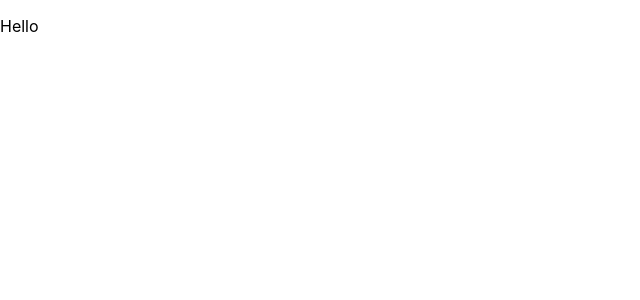
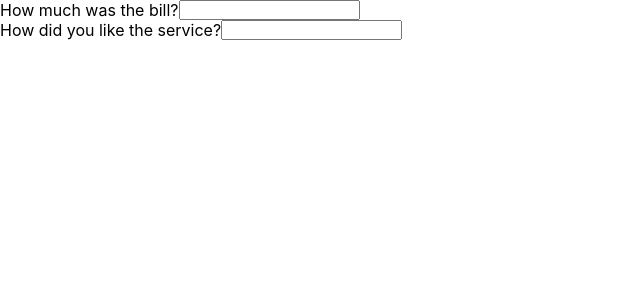
Before and after one commit to satyamkale27/Tip-calculator, a React (Create React App) app: page / in a window 1280 px wide. Shown: the top 300 px of the page, without its empty margins (0-640 px from the left). Built offline with nearby package versions, Linux system fonts and the light colour scheme.

Commit message:
added some html

```diff
--- a/src/App.js
+++ b/src/App.js
@@ -1,9 +1,31 @@
 function App() {
   return (
     <div>
-      <p>Hello</p>
+      <Form />
     </div>
   );
+
+  function Form() {
+    return (
+      <div>
+        <div>
+          <div>
+            <form className="table">
+              <p>How much was the bill?</p>
+              <input type="text"></input>
+            </form>
+          </div>
+
+          <div>
+            <form className="table">
+              <p>How did you like the service?</p>
+              <input type="text"></input>
+            </form>
+          </div>
+        </div>
+      </div>
+    );
+  }
 }
 
 export default App;
--- a/src/index.css
+++ b/src/index.css
@@ -1,13 +1,21 @@
+* {
+  margin: 0;
+  padding: 0;
+  box-sizing: border-box;
+}
 body {
   margin: 0;
-  font-family: -apple-system, BlinkMacSystemFont, 'Segoe UI', 'Roboto', 'Oxygen',
-    'Ubuntu', 'Cantarell', 'Fira Sans', 'Droid Sans', 'Helvetica Neue',
+  font-family: -apple-system, BlinkMacSystemFont, "Segoe UI", "Roboto", "Oxygen",
+    "Ubuntu", "Cantarell", "Fira Sans", "Droid Sans", "Helvetica Neue",
     sans-serif;
   -webkit-font-smoothing: antialiased;
   -moz-osx-font-smoothing: grayscale;
 }
 
 code {
-  font-family: source-code-pro, Menlo, Monaco, Consolas, 'Courier New',
+  font-family: source-code-pro, Menlo, Monaco, Consolas, "Courier New",
     monospace;
 }
+.table {
+  display: inline-flex;
+}
```
